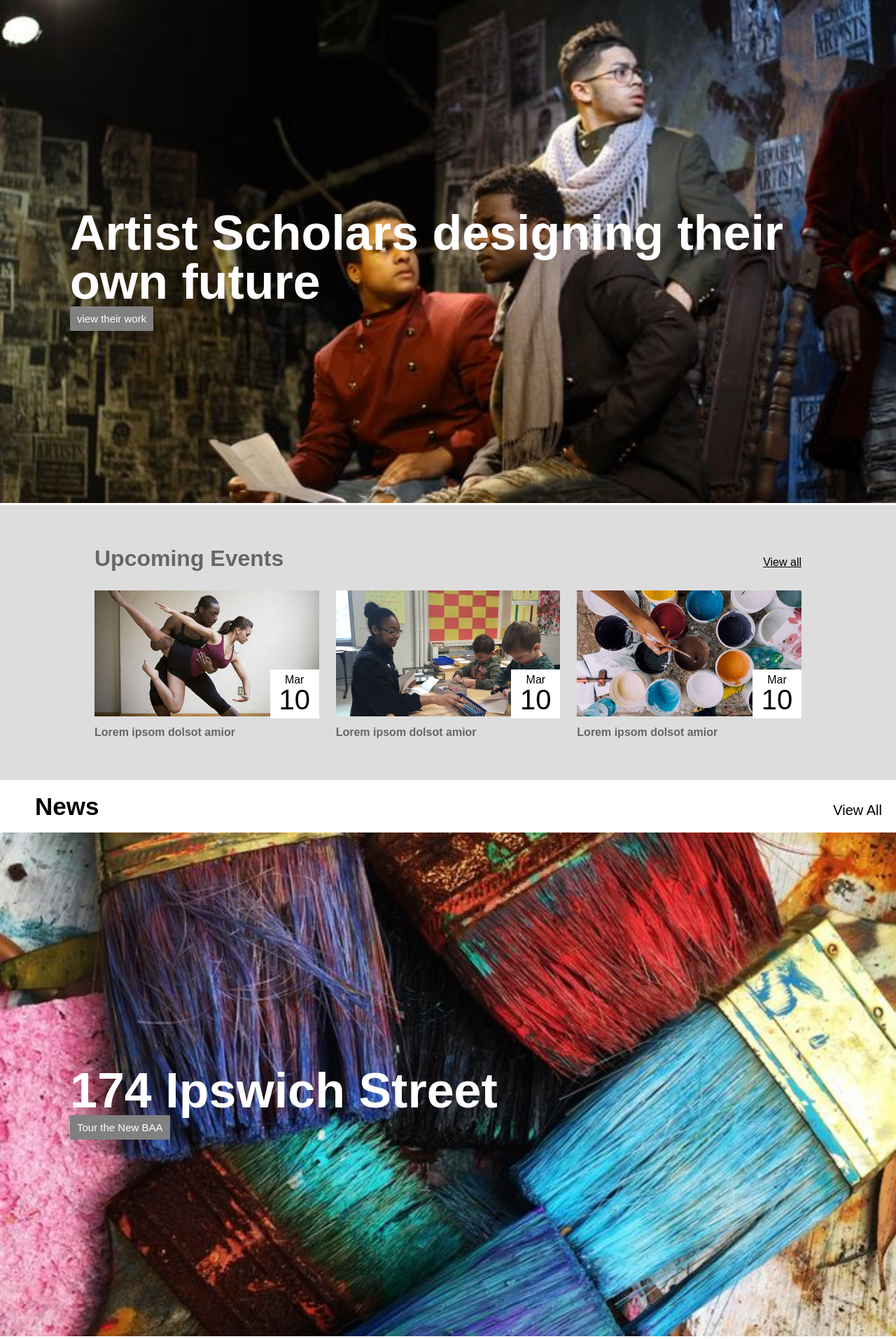
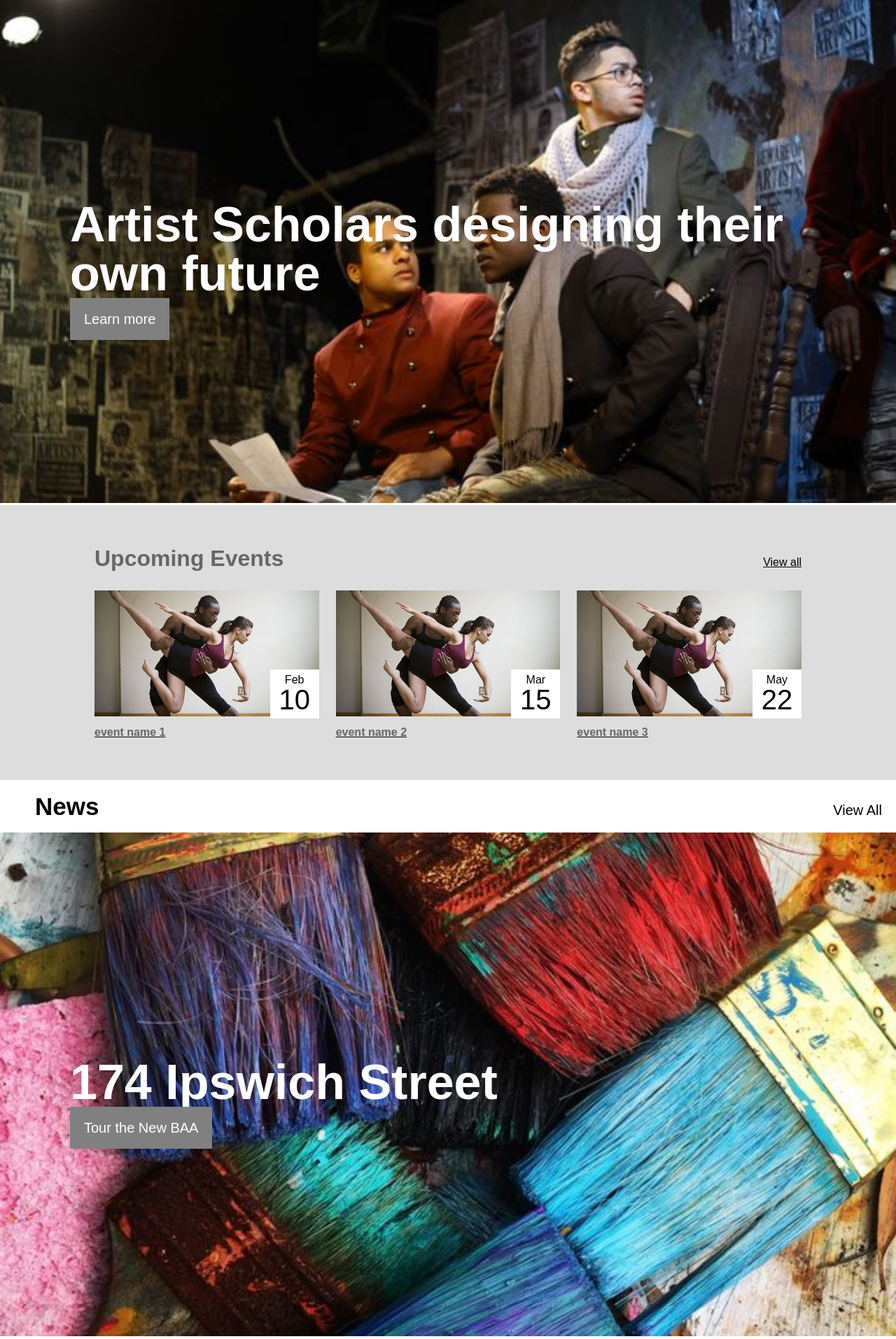
Before and after one commit to Artists-for-Humanity/BAA-prototype, a PHP site: page / in a window 1280 px wide. Shown: the part 93-2007 px from the top of the page at 70% size. Run offline with PHP 8.4, Linux system fonts and the light colour scheme.

Commit message:
added php files

```diff
--- /dev/null
+++ b/site/donation.php
@@ -0,0 +1,4 @@
+<div class="donation">
+      <img class="donation-image" src=<?php print $image; ?> >
+      <div class="descriptions"> <?php print $description; ?> </div>
+    </div>
--- /dev/null
+++ b/site/header.php
@@ -0,0 +1,9 @@
+<div class="header-box">
+    <img class="header-box-image" src="<?php print $image; ?>">
+    <span class="header-box-title">
+      <h1><?php print $text; ?></h1>
+      <?php if ($button) { ?>
+      <span class="button"><?php print $button; ?></span>
+      <?php } ?>
+    </div>
+  </div>
--- a/site/hero.php
+++ /dev/null
@@ -1,7 +0,0 @@
-<div class="header-box">
-    <img class="header-box-image" src="assets/images/68-0314.jpg">
-    <div class="header-box-title">
-      <h1><?php print $text; ?></h1>
-      <div class="button">view their work</div>
-    </div>
-  </div>
--- /dev/null
+++ b/site/impact-highlights.php
@@ -0,0 +1,4 @@
+<div>
+    <img class="impact-circle" src="assets/images/russn_fckr-krv5as4jdja-unsplash.jpg">
+     <div class="line-spacing"><?php print $description; ?></div>
+</div>
--- a/site/index.php
+++ b/site/index.php
@@ -38,35 +38,40 @@
       <a class="mobile-menu-button" href="/dance">Dance</a>
     </div>
   </nav>
-  <?php template("hero.php", array('text' => 'Artist Scholars designing their own future')) ?>
-  <section class="page-section">
-    <div class="three-up-grid">
-      <div class="three-up-grid-title-bar">
-        <div class="three-up-grid-title">Upcoming Events</div>
-        <a class="three-up-grid-cta" href="#">View all</a>
+  <?php template("header.php", array(
+    'text' => 'Artist Scholars designing their own future',
+    'image' => 'assets/images/68-0314.jpg',
+    'button' =>'Learn more'
+    )) ?>
+  <section class="upcoming-events">
+    <div class="upcoming-events-content">
+      <div class="upcoming-events-title-bar">
+        <div class="upcoming-events-title">Upcoming Events</div>
+        <a class="upcoming-events-cta" href="#">View all</a>
       </div>
-      <div class="three-up-grid-items">
-        <a class="grid-item" href="#">
-          <div class="grid-item-image">
-            <img src="/assets/images/dancers.jpg" alt="Image" />
-            <div class="grid-item-date"><span class="month">Mar</span> <span class="day">10</span></div>
-          </div>
-          <div class="grid-item-title">Lorem ipsom dolsot amior</div>
-        </a>
-        <a class="grid-item" href="#">
-          <div class="grid-item-image">
-            <img src="/assets/images/img_2200.jpg" alt="Image" />
-            <div class="grid-item-date"><span class="month">Mar</span> <span class="day">10</span></div>
-          </div>
-          <div class="grid-item-title">Lorem ipsom dolsot amior</div>
-        </a>
-        <a class="grid-item" href="#">
-          <div class="grid-item-image">
-            <img src="/assets/images/russn_fckr-krv5as4jdja-unsplash.jpg" alt="Image" />
-            <div class="grid-item-date"><span class="month">Mar</span> <span class="day">10</span></div>
-          </div>
-          <div class="grid-item-title">Lorem ipsom dolsot amior</div>
-        </a>
+      <div class="upcoming-events-items">
+      <?php
+          template("upcoming-events.php", array(
+            'month' => 'Feb',
+            'day' => '10',
+            'text' => 'event name 1'
+          ));
+        ?>
+        <?php
+          template("upcoming-events.php", array(
+            'month' => 'Mar',
+            'day' => '15',
+            'text' => 'event name 2'
+          ));
+        ?>
+        <?php
+          template("upcoming-events.php", array(
+            'month' => 'May',
+            'day' => '22',
+            'text' => 'event name 3'
+          ));
+        ?>
+
       </div>
     </div>
   </section>
@@ -75,22 +80,22 @@
     <div class="view-all">View All</div>
   </div>
   </div>
-  <div class="header-box">
-    <img class="header-box-image" src="assets/images/rhondak-native-florida-folk-artist-_yc7otffn-0-unsplash.jpg">
-    <div class="header-box-title">
-      <h1>174 Ipswich Street</h1>
-      <div class="button">Tour the New BAA</div>
-    </div>
-  </div>
+  <?php template("header.php", array(
+    'text' => '174 Ipswich Street',
+    'image' => 'assets/images/rhondak-native-florida-folk-artist-_yc7otffn-0-unsplash.jpg',
+    'button' => 'Tour the New BAA'
+    )) ?>
 <div class="donations">
-    <div class="donation">
-      <img class="donation-image" src="assets/images/dancers.jpg">
-      <div class="descriptions">Professor Jonah Harding Wins Genius Grant</div>
-    </div>
-    <div class=donation>
-      <img class="donation-image" src="assets/images/russn_fckr-krv5as4jdja-unsplash.jpg">
-      <div class="descriptions">Alum Franny Hall on nine Years Leading a Non-Profit</div>
-    </div>
+  <?php template("donation.php", array(
+    'image'=> 'assets/images/dancers.jpg',
+    'description'=> 'description 1'
+  ));
+  ?>
+  <?php template("donation.php", array(
+    'image'=> 'assets/images/russn_fckr-krv5as4jdja-unsplash.jpg',
+    'description'=> 'description 2'
+  ));
+  ?>
   </div>
   <div class="student-spotlight-title">
     <div class="title-spacing">
@@ -99,17 +104,13 @@
     </div>
   </div>
   <div class="student-spotlight">
-    <div>
-      <img class="student-spotlight-image" src="assets/images/68-0314.jpg">
-    </div>
-    <div class="student-description-background">
-      <div class="student-description">
-        <div class="student-name">Sandy Perdue</div>
-        <div class="student-spotlight-stats">
-          <div>Class of '23 |</div>
-          <div class="blue-text">Music Department</div>
-        </div>
-        <div class="line-spacing">Lorem ipsum dolor sit amet, consectetur adipiscing elit. Etiam tempus
+<?php
+  template("student-spotlight.php", array(
+    'name'=> 'Sandy Perdue',
+   'image'=>'assets/images/68-0314.jpg',
+   'class'=>'23',
+   'department'=>'Music Department',
+   'description' =>'Lorem ipsum dolor sit amet, consectetur adipiscing elit. Etiam tempus
    scelerisque orci
    eu rutrum.
    Nulla blandit pharetra urna ac fringilla. Nam mollis nunc sed turpis suscipit rutrum. Integer dui nisi, auctor
@@ -120,10 +121,9 @@
    risus
    gravida eu. Ut felis leo, accumsan vitae nibh ac, varius dignissim enim. Suspendisse pharetra cursus tortor,
    vel
-          dignissim purus tincidunt a.</div>
-        <div class="blue-text student-spotlight-stats">Learn more</div>
-      </div>
-    </div>
+   dignissim purus tincidunt a.'
+  ));
+  ?>
   </div>
   <div class="impact">
     <div class=impact-section>
@@ -141,28 +141,32 @@
       <div class="button stats">View More Stats</div>
     </div>
     <div class="impact-highlights">
-      <div>
-        <img class="impact-circle" src="assets/images/placeholder-image-rectangle.png">
-        <div class="line-spacing">Vivamus et ante quis massa sagittis dapibus. Aenean vitae eleifend ipsum, vitae
+    <?php
+          template("impact-highlights.php", array(
+            'description' => 'ivamus et ante quis massa sagittis dapibus. Aenean vitae eleifend ipsum, vitae
             cursus
-          ligula.</div>
-      </div>
-      <div>
-        <img class="impact-circle" src="assets/images/placeholder-image-rectangle.png">
-        <div class="line-spacing">Nam malesuada ut est sed gravida. Donec elementum, dui sed finibus malesuada,
-          nisilorem efficitur turpis,sedcondimentum nibh arcu in est.</div>
-      </div>
-      <div>
-        <img class="impact-circle" src="assets/images/placeholder-image-rectangle.png">
-        <div class="line-spacing">Etiam semper magna id massa blandit porta. Nullam malesuada tortor quis velit
+            ligula.'
+          ));
+        ?>
+        <?php
+          template("impact-highlights.php", array(
+            'description' => 'Nam malesuada ut est sed gravida. Donec elementum, dui sed finibus malesuada,
+            nisilorem efficitur turpis,sedcondimentum nibh arcu in est.'
+          ));
+        ?>
+         <?php
+          template("impact-highlights.php", array(
+            'description' => 'Etiam semper magna id massa blandit porta. Nullam malesuada tortor quis velit
             aliquet,
-          nec aliquam elit aliquet. Quisque consequat cursus nulla </div>
-      </div>
-      <div>
-        <img class="impact-circle" src="assets/images/placeholder-image-rectangle.png">
-        <div class="line-spacing">Vivamus et ante quis massa sagittis dapibus. Aenean vitae eleifend ipsum, vitae
-          cursu ligula.</div>
-      </div>
+            nec aliquam elit aliquet. Quisque consequat cursus nulla'
+          ));
+        ?>
+         <?php
+          template("impact-highlights.php", array(
+            'description' => 'Vivamus et ante quis massa sagittis dapibus. Aenean vitae eleifend ipsum, vitae
+            cursu ligula.'
+          ));
+        ?>
     </div>
   </div>
   <div class="month-in-review">
@@ -170,24 +174,26 @@
       <h2>Month in Review</h2>
       <div class="view-all">View all</div>
     </div>
-    <div class="month-in-review-content">
-      <div class="month-in-review-event">
-        <img class="month-in-review-image" src="assets/images/img_2200.jpg">
-        <div class="descriptions">Cy twombly Student Workshop</div>
-      </div>
-      <div class="month-in-review-event">
-        <img class="month-in-review-image" src="assets/images/dancers.jpg">
-        <div class="descriptions">Celine Dion Choral Music Intensive</div>
+    <?php
+          template("month-in-review.php", array(
+            'description' => 'Cy wombly student workshop',
+            'image'=> 'assets/images/russn_fckr-krv5as4jdja-unsplash.jpg'
+          ));
+        ?>
+        <?php
+          template("month-in-review.php", array(
+            'description' => 'Celine Dion Choral Music Intensive',
+            'image'=> 'assets/images/img_2200.jpg'
+          ));
+        ?>   pr
     </div>
   </div>
-  </div>
-  <div class="header-box">
-    <img class="header-box-image" src="assets/images/2015-class-photo.jpg">
-    <div class="header-box-title">
-      <h1>Winterfest 2021</h1>
-      <div class="button">watch the concert</div>
-    </div>
-  </div>
+  <?php template("header.php", array(
+    'text' => 'Winterfest 2021',
+    'button'=> "watch the concert",
+    'image' => 'assets/images/2015-class-photo.jpg'
+  ));
+    ?>
   <div class="more-from">
     <div class="more-from-title">more from</div>
     <div class="more-from-buttons">Community</div>
--- /dev/null
+++ b/site/month-in-review.php
@@ -0,0 +1,5 @@
+<div class="month-in-review-content">
+      <div class="month-in-review-event">
+        <img class="month-in-review-image" src=<?php print $image; ?> >
+        <div class="descriptions"><?php print $description; ?></div>
+      </div>
--- /dev/null
+++ b/site/student-spotlight.php
@@ -0,0 +1,14 @@
+<div>
+      <img class="student-spotlight-image" src="<?php print $image; ?>">
+    </div>
+    <div class="student-description-background">
+      <div class="student-description">
+        <div class="student-name"><?php print $name; ?></div>
+        <div class="student-spotlight-stats">
+          <div>Class of '23 |</div>
+          <div class="blue-text"><?php print $department; ?></div>
+        </div>
+        <div class="line-spacing"><?php print $description; ?></div>
+        <div class="blue-text student-spotlight-stats">Learn more</div>
+      </div>
+    </div>
--- a/site/styles.css
+++ b/site/styles.css
@@ -115,12 +115,11 @@ h2 {
 }
 
 .button {
-    font-size: 15px;
+    font-size: 20px;
     color: white;
-    padding: 10px;
+    padding: 20px;
     background-color: gray;
-    border-color: black;
-    border-width: 120px;
+    border: black;
 }
 
 @media (max-width:700p) {
@@ -131,20 +130,20 @@ h2 {
 }
 
 
-.page-section {
+.upcoming-events {
     background-color: #DDDDDD;
     padding: 60px 135px;
     margin-left: auto;
     margin-right: auto;
 }
 
-.three-up-grid-title {
+.upcoming-events-title {
     font-size: 32px;
     font-weight: 700;
     color: #666666;
 }
 
-.three-up-grid-title-bar {
+.upcoming-events-title-bar {
     display: flex;
     justify-content: space-between;
     align-items: baseline;
@@ -152,30 +151,30 @@ h2 {
     margin-bottom: 30px;
 }
 
-.three-up-grid-cta {
+.upcoming-events-cta {
     text-decoration: underline;
 }
 
-.three-up-grid-items {
+.upcoming-events-items {
     display: grid;
     grid-template-columns: repeat(3, 1fr);
     gap: 24px;
 }
 
-.grid-item-image {
+.event-image {
     position: relative;
     object-fit: cover;
     width: 100%;
 }
 
-.grid-item-title {
+.event-title {
     font-size: 16px;
     font-weight: 700;
     color: #666666;
     margin-top: 12px;
 }
 
-.grid-item-date {
+.event-date {
     position: absolute;
     right: 0;
     bottom: 0;
@@ -188,30 +187,30 @@ h2 {
     justify-content: center;
 }
 
-.grid-item-date .month {
+.event-date .month {
     font-size: 16px;
 }
 
-.grid-item-date .day {
+.event-date .day {
     font-size: 40px;
 }
 
 @media (max-width: 700px) {
-    .page-section {
+    .upcoming-events {
         padding: 45px 30px;
     }
 }
 
 @media (max-width: 600px) {
-    .page-section {
+    .upcoming-events {
         padding: 30px 20px;
     }
 
-    .three-up-grid-title {
+    .upcoming-events-title {
         font-size: 24px;
     }
 
-    .three-up-grid-items {
+    .upcoming-events-items {
         grid-template-columns: repeat(1, 1fr);
     }
 }
@@ -295,7 +294,7 @@ h2 {
 .student-spotlight {
     display: grid;
     grid-template-columns: repeat(2, 1fr);
-    padding: 150px;
+    padding: 60px;
     background-color: lightgray;
     padding-top: 20px;
     align-items: center;
@@ -340,7 +339,6 @@ h2 {
     .student-description {
         padding: 10px;
         margin: 0;
-        width: 300px;
         text-align: center;
     }
 }
--- /dev/null
+++ b/site/upcoming-events.php
@@ -0,0 +1,10 @@
+<a class="upcoming-events-cta" href="#">
+    <div class="event-image">
+    <img src="/assets/images/dancers.jpg" alt="Image" />
+    <div class="event-date">
+    <span class="month"><?php print $month; ?></span>
+    <span class="day"><?php print $day; ?></span>
+</div>
+  </div>
+  <div class="event-title"><?php print $text; ?></div>
+</a>
```
Lines whose indentation alone changed are shown as unchanged.
